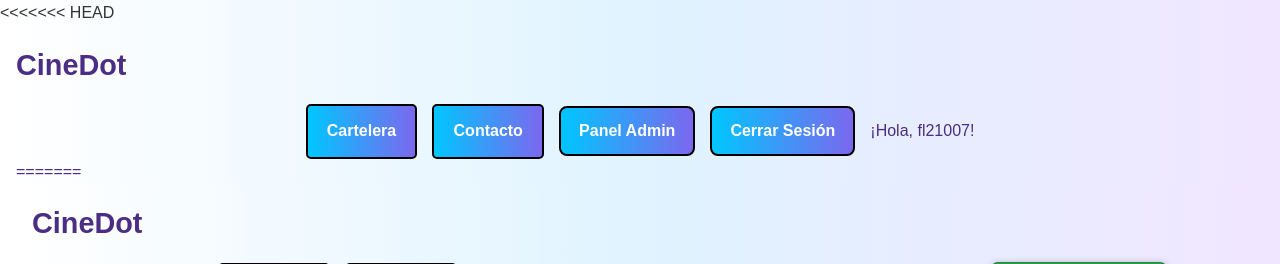
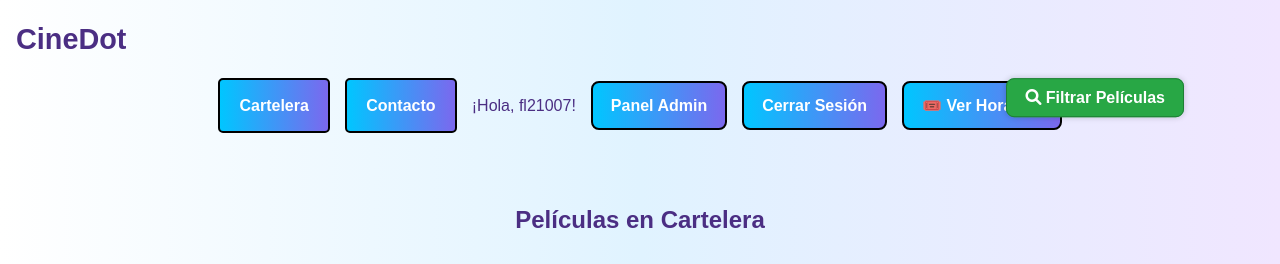
Before and after one commit to Yhoel97/DSI2-2025, a Django app: page / in a window 1280 px wide. Shown: the top 264 px of the page. Run offline with Django 5.2, Linux system fonts and the light colour scheme; a user stored in the database is signed in; data comes from the database, SQL or seed files in the repository; data that the repository does not hold is empty.

Commit message:
Guardando cambios locales antes del rebase

```diff
--- a/myapp/templates/index.html
+++ b/myapp/templates/index.html
@@ -7,30 +7,6 @@
     <title>CineDot - Cartelera</title>
     <link rel="stylesheet" href="{% static 'styles/index.css' %}">
     <link rel="stylesheet" href="https://cdnjs.cloudflare.com/ajax/libs/font-awesome/6.0.0/css/all.min.css">
-<<<<<<< HEAD
-</head>
-<body>
-    <header class="header">
-        <div class="logo">
-            <h1>CineDot</h1>
-        </div>
-        <nav class="nav">
-            <ul class="nav-list flex">
-                <li><a href="#cartelera">Cartelera</a></li>
-                <li><a href="#contacto">Contacto</a></li>
-                {% if user.is_authenticated %}
-                    {% if user.is_staff %}
-                        <li><a href="{% url 'peliculas' %}" class="btn admin-btn">Panel Admin</a></li>
-                    {% endif %}
-                    <li><a href="{% url 'my_logout' %}" class="btn logout-btn">Cerrar Sesión</a></li>
-                    <li><span class="user-welcome">¡Hola, {{ user.username }}!</span></li>
-                {% else %}
-                    <li><a href="{% url 'login' %}" class="btn login-btn">Iniciar Sesión</a></li>
-                    <li><a href="{% url 'registro' %}" class="btn register-btn">Registrarse</a></li>
-                {% endif %}
-            </ul>
-        </nav>
-=======
     <style>
         /* Estilos para ratings en la cartelera */
         .movie-rating {
@@ -197,7 +173,6 @@
     </div>
 
     </nav>
->>>>>>> 402415c (Actualización: ajustes en modelos, templates y estilos (botones horarios y filtros))
     </header>
 
 
```
Also changed, not shown: myapp/templates/peliculas.html (+1 -10 lines), myapp/migrations/0001_initial.py, myapp/migrations/0002_pelicula_fecha_estreno.py (deleted), myapp/migrations/0003_alter_pelicula_clasificacion.py (deleted), myapp/migrations/0004_alter_pelicula_clasificacion_alter_pelicula_idioma.py (deleted), myapp/migrations/0010_pelicula_fecha_estreno.py (deleted).
